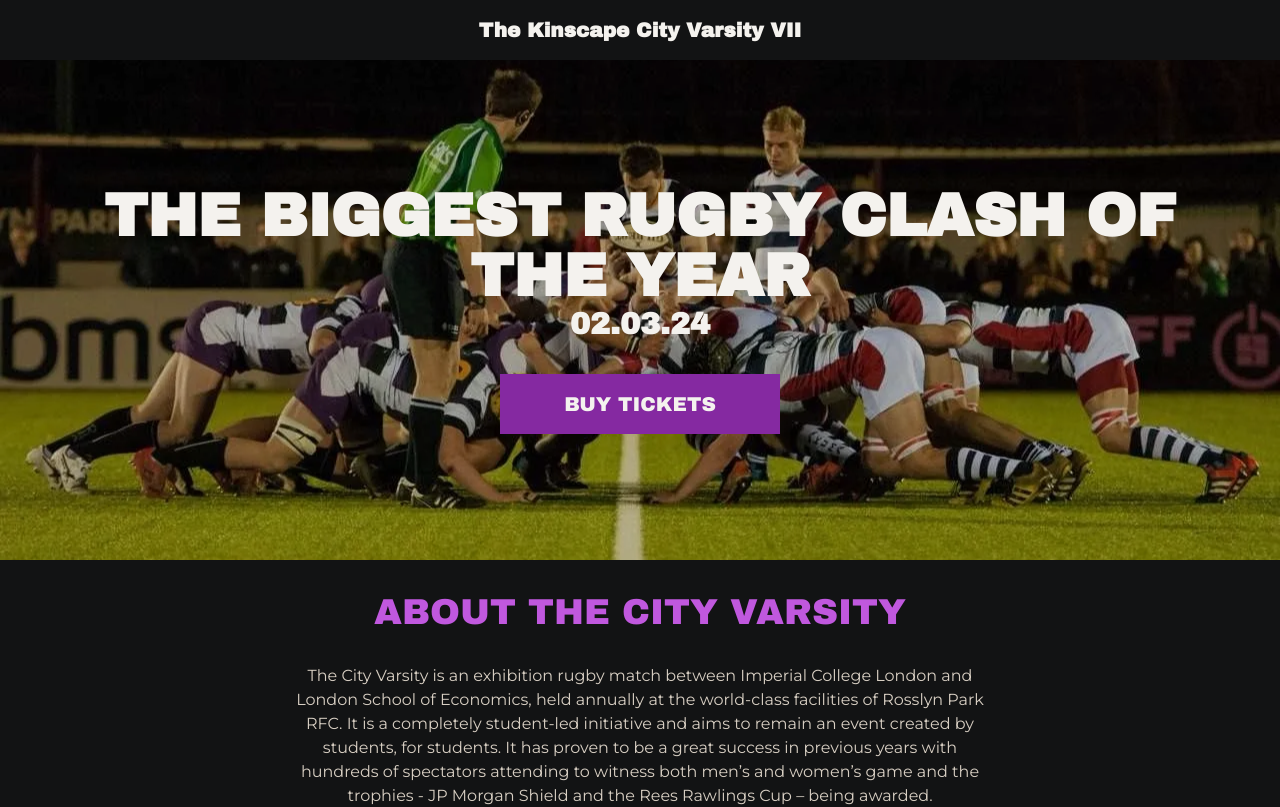
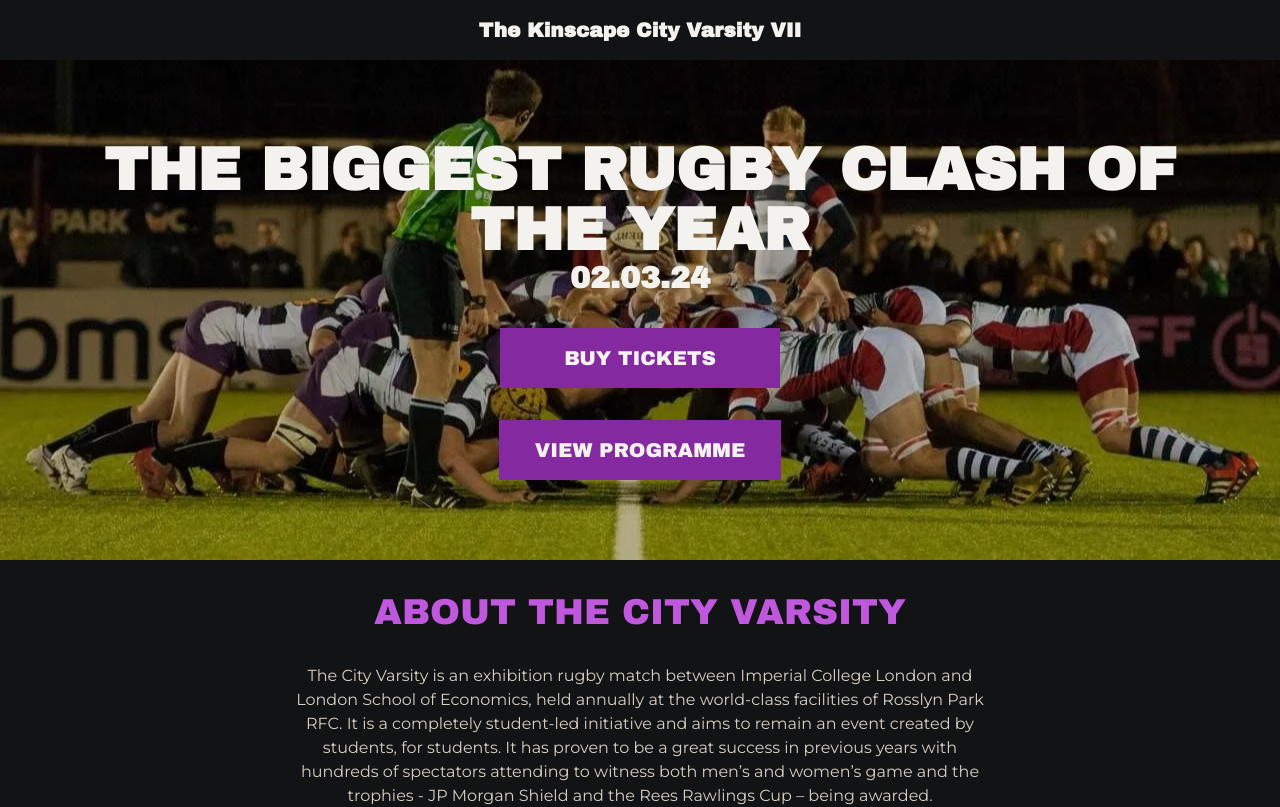
Before and after one commit to robwakefield/thecityvarsity, a Next.js app: page / in a window 1280 px wide. Shown: the top 807 px of the page. Built offline with nearby package versions, Linux system fonts and the light colour scheme; no server answers.

Commit message:
Add programme button with link to gdrive

```diff
--- a/src/components/title.tsx
+++ b/src/components/title.tsx
@@ -16,10 +16,22 @@ export default function Title(title: string, subtitle: string, buttonText: strin
     router.push(ticketLink)
   }
 
-  const button = <div>
+  const ticketButton = <div>
       <button className={"bg-btn-purple w-5/6 sm:w-fit mt-8 "+archivo.className} onClick={onClick}>
         <h1 className="py-4 md:py-4 px-4 md:px-16 text-md sm:text-lg md:text-xl text-primary">{buttonText}</h1>
       </button>
+    </div>
+
+  const onProgramClick = () => {
+    // TODO: Change this to be optional and provided in config.tsx
+    posthog.capture('Button Click', {'buttonText': "View Programme".toUpperCase(), 'buttonLink': "https://drive.google.com/file/d/1FumcCWDAP5HN2uaeAIyZ84CoWsee4a6V/view?usp=sharing"})
+    router.push("https://drive.google.com/file/d/1FumcCWDAP5HN2uaeAIyZ84CoWsee4a6V/view?usp=sharing")
+  }
+
+  const programButton = <div>
+    <button className={"bg-btn-purple w-5/6 sm:w-fit mt-8 "+archivo.className} onClick={onProgramClick}>
+      <h1 className="py-4 md:py-4 px-4 md:px-9 text-md sm:text-lg md:text-xl text-primary">{"View Programme".toUpperCase()}</h1>
+    </button>
     </div>
 
   return <div className="w-screen min-h-[500px] h-[40%] md:h-[50%] lg:h-[75%] bg-hero bg-no-repeat bg-center bg-cover">
@@ -31,7 +43,8 @@ export default function Title(title: string, subtitle: string, buttonText: strin
           <h2 className="text-xl md:text-3xl">
             <b>{subtitle}</b>
           </h2>
-          {button}
+          {ticketButton}
+          {programButton}
         </div>
       </div>
     </div>
```
